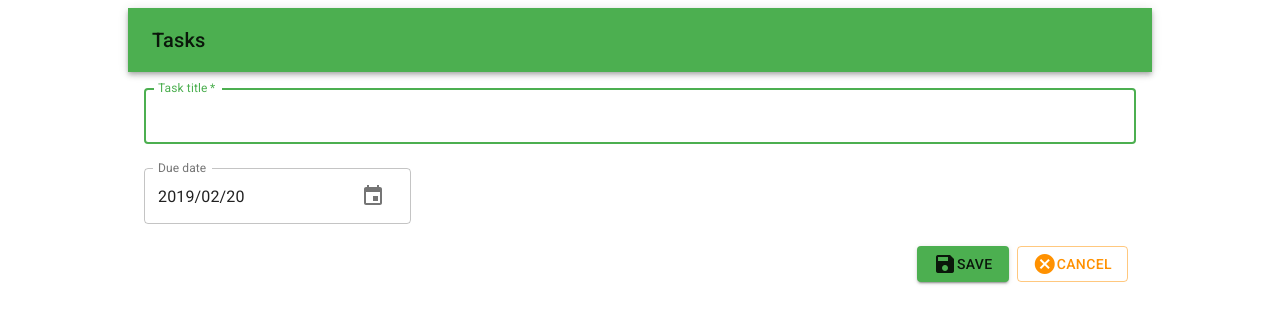
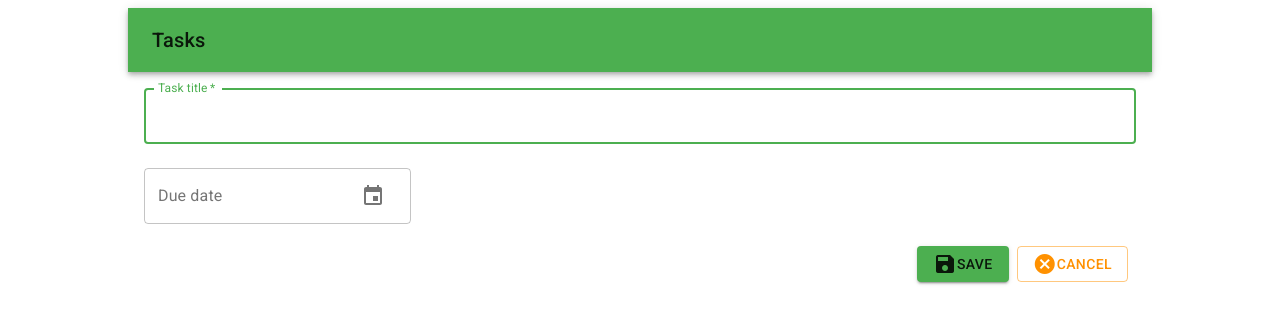
Before and after one commit to Gveir/todo-list-excercise, a React (Create React App) app in the folder react/client/: page /new in a window 1280 px wide. Shown: the top 324 px of the page. Built offline with nearby package versions, Linux system fonts and the light colour scheme.

Commit message:
Added screen for editing tasks

```diff
--- a/react/client/src/actions/index.js
+++ b/react/client/src/actions/index.js
@@ -1,5 +1,13 @@
-import { FETCH_TASKS, TOGGLE_COMPLETE, DELETE_TASK } from './types';
+import { FETCH_TASK, FETCH_TASKS, TOGGLE_COMPLETE, DELETE_TASK } from './types';
 
+export const fetchTask = (id) => {
+  return {
+    type: FETCH_TASK,
+    payload: {
+      id: id, title: 'Task', completed: false, dueDate: null
+    }
+  }
+}
 export const fetchTasks = () => {
   return {
     type: FETCH_TASKS,
--- a/react/client/src/actions/types.js
+++ b/react/client/src/actions/types.js
@@ -1,3 +1,4 @@
+export const FETCH_TASK = 'FETCH_TASK';
 export const FETCH_TASKS = 'FETCH_TASKS';
 export const TOGGLE_COMPLETE = 'TOGGLE_COMPLETE';
 export const DELETE_TASK = 'DELETE_TASK';
--- a/react/client/src/components/App.js
+++ b/react/client/src/components/App.js
@@ -13,6 +13,7 @@ import history from '../history';
 import ApplicationBar from './ApplicationBar';
 import TaskList from './tasks/TaskList';
 import TaskCreate from './tasks/TaskCreate';
+import TaskEdit from './tasks/TaskEdit';
 
 const styles = () => ({
   root: {
@@ -37,6 +38,7 @@ const App = ({ classes }) => {
             <Route path="/" component={ApplicationBar} />
             <Route path="/" exact component={TaskList} />
             <Route path="/new" exact component={TaskCreate} />
+            <Route path="/edit/:id" exact component={TaskEdit} />
           </Router>
         </MuiPickersUtilsProvider>
       </ThemeProvider>
--- a/react/client/src/components/tasks/TaskCard.js
+++ b/react/client/src/components/tasks/TaskCard.js
@@ -92,7 +92,7 @@ class TaskCard extends React.Component {
         <CardActions>
           <Grid container direction="row" justify="flex-end" spacing={0}>
             <Grid item>
-              <IconButton id="task-edit">
+              <IconButton href={`edit/${task.id}`} id="task-edit">
                 <Icon fontSize="small">edit</Icon>
               </IconButton>
             </Grid>
--- a/react/client/src/components/tasks/TaskCreate.js
+++ b/react/client/src/components/tasks/TaskCreate.js
@@ -1,69 +1,15 @@
 import React from 'react';
-import { makeStyles } from '@material-ui/core/styles';
-import { Button, Grid, Icon, TextField, Toolbar } from '@material-ui/core';
-import { KeyboardDatePicker } from '@material-ui/pickers';
 
-const useStyles = makeStyles(theme => ({
-  container: {
-    display: 'flex',
-    flexWrap: 'wrap',
-    paddingLeft: theme.spacing(2),
-    paddingRight: theme.spacing(2)
-  },
-  button: {
-    marginLeft: theme.spacing(1)
-  }
-}));
+import TaskForm from './TaskForm';
+
+const newTask = {
+  title: '',
+  completed: false,
+  dueDate: null
+};
 
 const TaskCreate = () => {
-  const classes = useStyles();
-  return (
-    <React.Fragment>
-      <form className={classes.container} noValidate autoComplete="off">
-        <TextField
-          autoFocus
-          fullWidth
-          id="title"
-          label="Task title"
-          margin="normal"
-          required
-          variant="outlined"
-        />
-        <KeyboardDatePicker
-          clearable
-          format="YYYY/MM/DD"
-          id="due-date"
-          inputVariant="outlined"
-          KeyboardButtonProps={{
-            'aria-label': 'change date'
-          }}
-          label="Due date"
-          margin="normal"
-        />
-      </form>
-      <Toolbar>
-        <Grid container direction="row" justify="flex-end" spacing={0}>
-          <Button
-            className={classes.button}
-            color="primary"
-            id="save"
-            variant="contained"
-          >
-            <Icon>save</Icon>Save
-          </Button>
-          <Button
-            className={classes.button}
-            color="secondary"
-            href="/"
-            id="cancel"
-            variant="outlined"
-          >
-            <Icon>cancel</Icon>Cancel
-          </Button>
-        </Grid>
-      </Toolbar>
-    </React.Fragment>
-  );
+  return <TaskForm task={newTask} />;
 };
 
 export default TaskCreate;
--- /dev/null
+++ b/react/client/src/components/tasks/TaskEdit.js
@@ -0,0 +1,20 @@
+import React from 'react';
+import { connect } from "react-redux";
+
+import { fetchTask } from '../../actions'
+import TaskForm from './TaskForm';
+
+class TaskEdit extends React.Component {
+  componentDidMount() {
+    this.props.fetchTask(this.props.match.params.id)
+  }
+
+  render() {
+    return <TaskForm task={this.props.task} />;
+  };
+}
+
+const mapStateToProps = (state, ownProps) => {
+  return { task: state.tasks[ownProps.match.params.id] }
+}
+export default connect(mapStateToProps, { fetchTask })(TaskEdit);
--- /dev/null
+++ b/react/client/src/components/tasks/TaskForm.js
@@ -0,0 +1,91 @@
+import React from 'react';
+import { makeStyles } from '@material-ui/core/styles';
+import { Button, CircularProgress, Grid, Icon, TextField, Toolbar } from '@material-ui/core';
+import { KeyboardDatePicker } from '@material-ui/pickers';
+
+const useStyles = makeStyles(theme => ({
+  container: {
+    display: 'flex',
+    flexWrap: 'wrap',
+    paddingLeft: theme.spacing(2),
+    paddingRight: theme.spacing(2)
+  },
+  button: {
+    marginLeft: theme.spacing(1)
+  },
+  spinnerContainer: {
+    paddingTop: theme.spacing(8)
+  }
+}));
+
+const renderSpinner = (classes) => {
+  return <Grid
+    alignItems='center'
+    className={classes.spinnerContainer}
+    container
+    direction='row'
+    justify='center'
+  >
+    <CircularProgress />
+  </Grid>
+}
+
+const renderForm = (task, classes) => {
+
+  return (
+    <React.Fragment>
+      <form className={classes.container} noValidate autoComplete="off">
+        <TextField
+          autoFocus
+          fullWidth
+          id="title"
+          label="Task title"
+          margin="normal"
+          required
+          value={task.title}
+          variant="outlined"
+        />
+        <KeyboardDatePicker
+          clearable
+          format="YYYY/MM/DD"
+          id="due-date"
+          inputVariant="outlined"
+          KeyboardButtonProps={{
+            'aria-label': 'change date'
+          }}
+          label="Due date"
+          margin="normal"
+          value={task.dueDate}
+        />
+      </form>
+      <Toolbar>
+        <Grid container direction="row" justify="flex-end" spacing={0}>
+          <Button
+            className={classes.button}
+            color="primary"
+            id="save"
+            variant="contained"
+          >
+            <Icon>save</Icon>Save
+          </Button>
+          <Button
+            className={classes.button}
+            color="secondary"
+            href="/"
+            id="cancel"
+            variant="outlined"
+          >
+            <Icon>cancel</Icon>Cancel
+          </Button>
+        </Grid>
+      </Toolbar>
+    </React.Fragment>
+  );
+}
+
+const TaskForm = ({ task }) => {
+  const classes = useStyles();
+  return task ? renderForm(task, classes) : renderSpinner(classes)
+};
+
+export default TaskForm;
--- a/react/client/src/reducers/taskReducer.js
+++ b/react/client/src/reducers/taskReducer.js
@@ -1,19 +1,21 @@
 import _ from 'lodash';
 
-import { FETCH_TASKS, TOGGLE_COMPLETE, DELETE_TASK } from '../actions/types';
+import { FETCH_TASK, FETCH_TASKS, TOGGLE_COMPLETE, DELETE_TASK } from '../actions/types';
 
 export default (state = {}, action) => {
   switch (action.type) {
     case FETCH_TASKS:
       return { ...state, ..._.mapKeys(action.payload, 'id') };
+    case FETCH_TASK:
+      return { ...state, [action.payload.id]: action.payload };
+    case DELETE_TASK:
+      return _.omit(state, action.task.id);
     case TOGGLE_COMPLETE:
       const { task } = action;
       return {
         ...state,
         ..._.mapKeys([{ ...task, completed: !task.completed }], 'id')
       };
-    case DELETE_TASK:
-      return _.omit(state, action.task.id);
     default:
       return state;
   }
```
